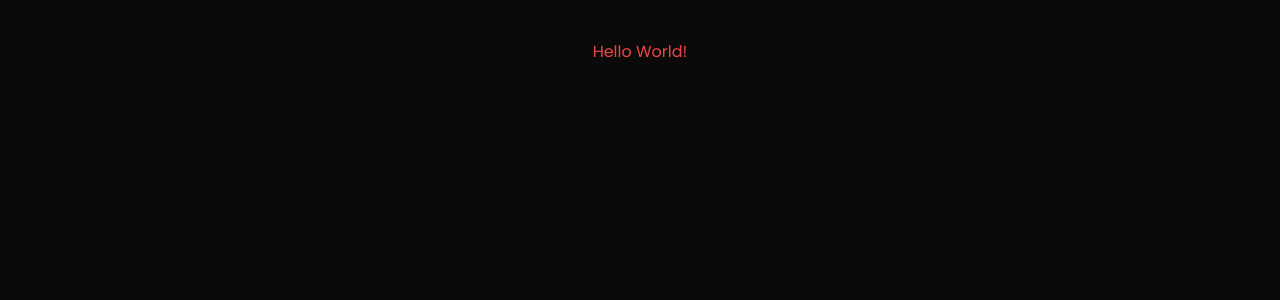
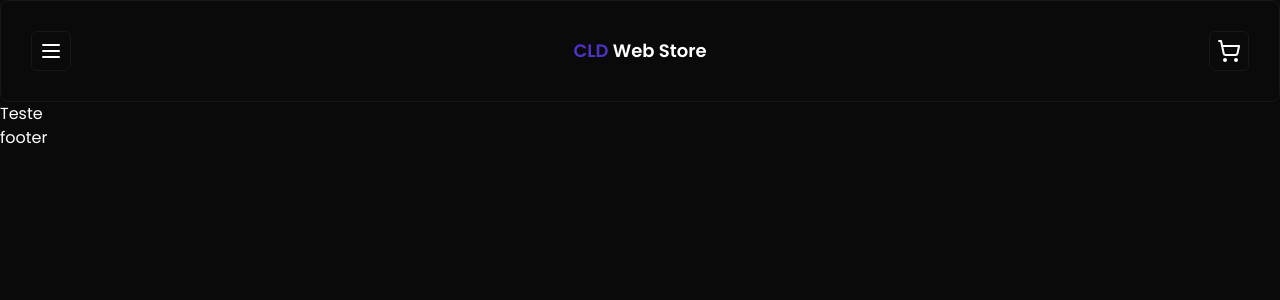
Before and after one commit to EraldoCarlosfh/CLD-WEBSTORE, a Next.js app: page / in a window 1280 px wide. Shown: the top 300 px of the page. Built offline with nearby package versions, Linux system fonts and the light colour scheme.

Commit message:
feat: add button, card and header components

```diff
--- a/package.json
+++ b/package.json
@@ -10,6 +10,7 @@
   },
   "dependencies": {
     "@prisma/client": "^5.13.0",
+    "@radix-ui/react-slot": "^1.0.2",
     "class-variance-authority": "^0.7.0",
     "clsx": "^2.1.1",
     "lucide-react": "^0.378.0",
--- a/src/app/layout.tsx
+++ b/src/app/layout.tsx
@@ -1,6 +1,8 @@
 import type { Metadata } from "next";
 import { Poppins } from "next/font/google";
 import "./globals.css";
+import Header from "@/components/ui/header";
+import Footer from "@/components/ui/footer";
 
 const poppins = Poppins({
   subsets: ['latin'],
@@ -21,7 +23,11 @@
 }>) {
   return (
     <html lang="pt">
-      <body className={poppins.className}>{children}</body>
+      <body className={poppins.className}>
+        <Header />
+        {children}
+        <Footer />
+      </body>
     </html>
   );
 }
--- a/src/app/page.tsx
+++ b/src/app/page.tsx
@@ -1,9 +1,10 @@
+import Header from "@/components/ui/header";
 import Image from "next/image";
 
 export default function Home() {
   return (
-    <main className="flex min-h-screen flex-col items-center justify-between p-10">
-      <div className="text-red-500">Hello World!</div>
-    </main>
+   <div className="capitalize">
+    teste
+   </div>
   );
 }
--- /dev/null
+++ b/src/components/ui/button.tsx
@@ -0,0 +1,56 @@
+import * as React from "react"
+import { Slot } from "@radix-ui/react-slot"
+import { cva, type VariantProps } from "class-variance-authority"
+
+import { cn } from "@/lib/utils"
+
+const buttonVariants = cva(
+  "inline-flex items-center justify-center whitespace-nowrap rounded-md text-sm font-medium ring-offset-background transition-colors focus-visible:outline-none focus-visible:ring-2 focus-visible:ring-ring focus-visible:ring-offset-2 disabled:pointer-events-none disabled:opacity-50",
+  {
+    variants: {
+      variant: {
+        default: "bg-primary text-primary-foreground hover:bg-primary/90",
+        destructive:
+          "bg-destructive text-destructive-foreground hover:bg-destructive/90",
+        outline:
+          "border border-input bg-background hover:bg-accent hover:text-accent-foreground",
+        secondary:
+          "bg-secondary text-secondary-foreground hover:bg-secondary/80",
+        ghost: "hover:bg-accent hover:text-accent-foreground",
+        link: "text-primary underline-offset-4 hover:underline",
+      },
+      size: {
+        default: "h-10 px-4 py-2",
+        sm: "h-9 rounded-md px-3",
+        lg: "h-11 rounded-md px-8",
+        icon: "h-10 w-10",
+      },
+    },
+    defaultVariants: {
+      variant: "default",
+      size: "default",
+    },
+  }
+)
+
+export interface ButtonProps
+  extends React.ButtonHTMLAttributes<HTMLButtonElement>,
+    VariantProps<typeof buttonVariants> {
+  asChild?: boolean
+}
+
+const Button = React.forwardRef<HTMLButtonElement, ButtonProps>(
+  ({ className, variant, size, asChild = false, ...props }, ref) => {
+    const Comp = asChild ? Slot : "button"
+    return (
+      <Comp
+        className={cn(buttonVariants({ variant, size, className }))}
+        ref={ref}
+        {...props}
+      />
+    )
+  }
+)
+Button.displayName = "Button"
+
+export { Button, buttonVariants }
--- /dev/null
+++ b/src/components/ui/card.tsx
@@ -0,0 +1,85 @@
+import * as React from "react";
+import { cn } from "@/lib/utils";
+
+const Card = React.forwardRef<
+  HTMLDivElement,
+  React.HTMLAttributes<HTMLDivElement>
+>(({ className, ...props }, ref) => (
+  <div
+    ref={ref}
+    className={cn(
+      "rounded-lg border bg-card text-card-foreground shadow-sm",
+      className
+    )}
+    {...props}
+  />
+));
+Card.displayName = "Card";
+
+const CardHeader = React.forwardRef<
+  HTMLDivElement,
+  React.HTMLAttributes<HTMLDivElement>
+>(({ className, ...props }, ref) => (
+  <div
+    ref={ref}
+    className={cn("flex flex-col space-y-1.5 p-6", className)}
+    {...props}
+  />
+));
+CardHeader.displayName = "CardHeader";
+
+const CardTitle = React.forwardRef<
+  HTMLParagraphElement,
+  React.HTMLAttributes<HTMLHeadingElement>
+>(({ className, ...props }, ref) => (
+  <h3
+    ref={ref}
+    className={cn(
+      "text-2xl font-semibold leading-none tracking-tight",
+      className
+    )}
+    {...props}
+  />
+));
+CardTitle.displayName = "CardTitle";
+
+const CardDescription = React.forwardRef<
+  HTMLParagraphElement,
+  React.HTMLAttributes<HTMLParagraphElement>
+>(({ className, ...props }, ref) => (
+  <p
+    ref={ref}
+    className={cn("text-sm text-muted-foreground", className)}
+    {...props}
+  />
+));
+CardDescription.displayName = "CardDescription";
+
+const CardContent = React.forwardRef<
+  HTMLDivElement,
+  React.HTMLAttributes<HTMLDivElement>
+>(({ className, ...props }, ref) => (
+  <div ref={ref} className={cn("p-6 pt-0", className)} {...props} />
+));
+CardContent.displayName = "CardContent";
+
+const CardFooter = React.forwardRef<
+  HTMLDivElement,
+  React.HTMLAttributes<HTMLDivElement>
+>(({ className, ...props }, ref) => (
+  <div
+    ref={ref}
+    className={cn("flex items-center p-6 pt-0", className)}
+    {...props}
+  />
+));
+CardFooter.displayName = "CardFooter";
+
+export {
+  Card,
+  CardHeader,
+  CardFooter,
+  CardTitle,
+  CardDescription,
+  CardContent,
+};
--- /dev/null
+++ b/src/components/ui/footer.tsx
@@ -0,0 +1,7 @@
+const Footer = () => {
+    return (
+        <div>footer</div>
+     );
+}
+
+export default Footer;
--- /dev/null
+++ b/src/components/ui/header.tsx
@@ -0,0 +1,21 @@
+import { MenuIcon, ShoppingCartIcon } from "lucide-react";
+import { Button } from "./button";
+import { Card } from "./card";
+
+const Header = () => {
+  return (
+    <Card className="flex items-center justify-between p-[1.875rem]">
+      <Button size="icon" variant="outline">
+        <MenuIcon />
+      </Button>
+      <h1 className="font-semibold text-lg">
+        <span className="text-primary">CLD </span>Web Store
+      </h1>
+      <Button size="icon" variant="outline">
+        <ShoppingCartIcon />
+      </Button>
+    </Card>
+  );
+};
+
+export default Header;
```
Also changed, not shown: 1 other file (tests, documents, lock files or other folders).
